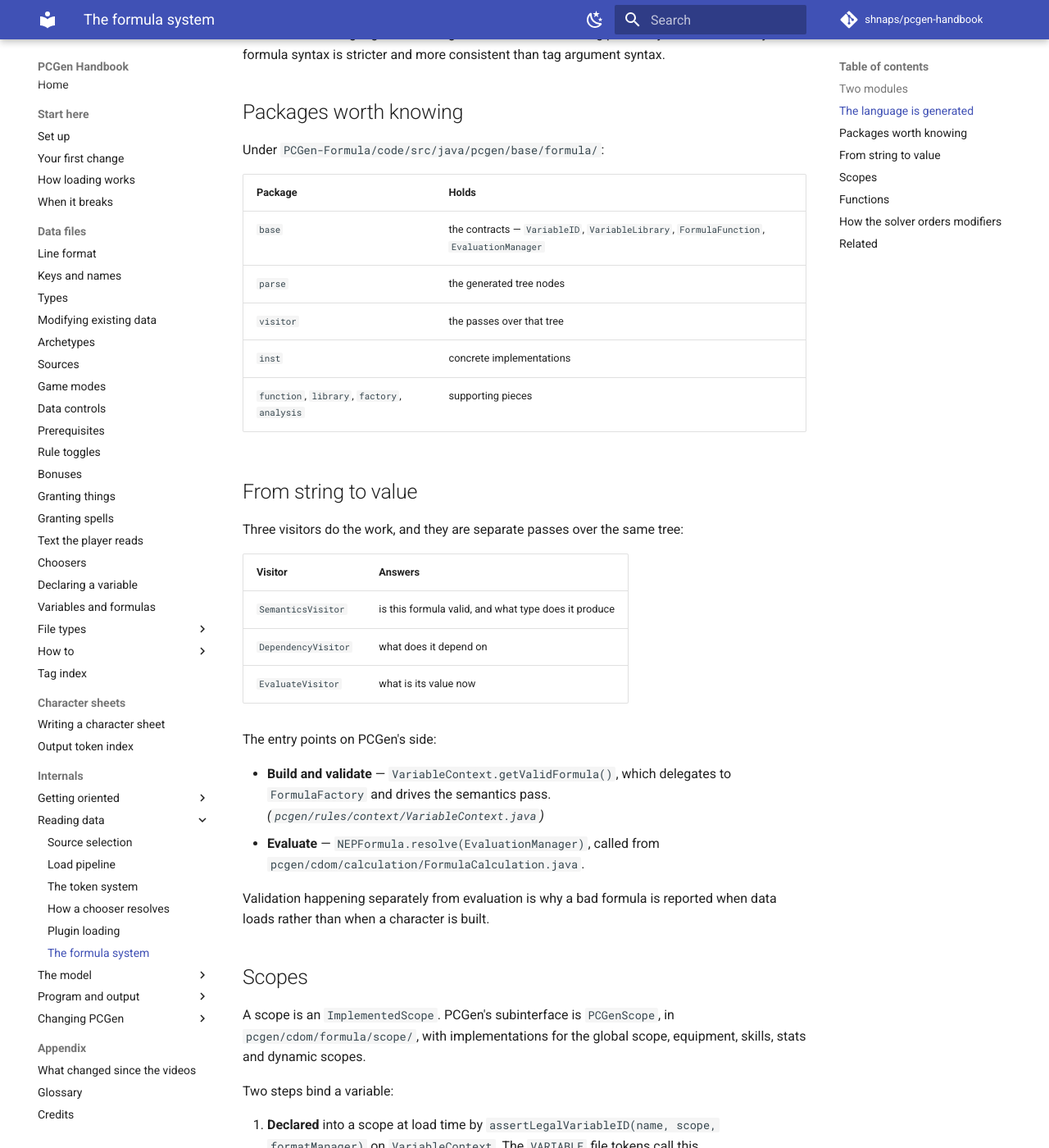
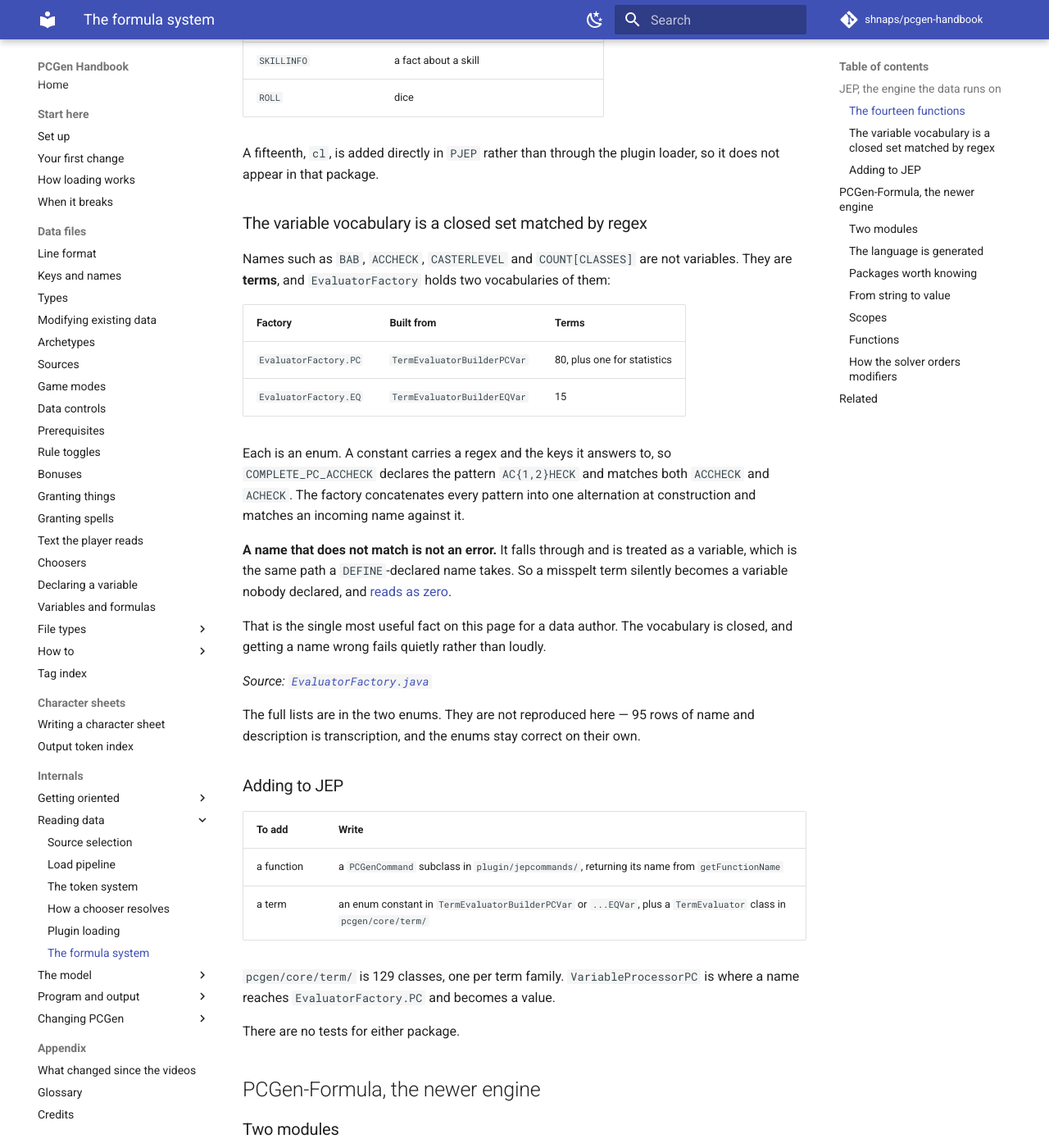
Before and after one commit to shnaps/pcgen-handbook, an MkDocs documentation site: the page built from docs/internals/formula-system.md, in a window 1280 px wide and 1400 px high, scrolled down 1191 px. Shown: the whole window at 82% size. Built offline with MkDocs 1.6.1 and Material for MkDocs 9.7.7, drawn with Linux system fonts in a browser that asks for light colours; comment, search, counter and statistics services are not loaded; some of the changed text lies outside the part shown.

Commit message:
Document JEP, the formula engine the data actually runs on
Open item 1. formula-system.md covered PCGen-Formula and called itself the
formula system, while overview.md pointed here for JEP and almost every formula
in shipped data runs through JEP — 37,076 DEFINE:X|0 and 83,023 BONUS:VAR.

Reforked rather than appended. The old opening was Gradle subprojects, so JEP
underneath would have stapled two topics together. It now opens on the fork and
leaves which-tag-reaches-which to rules-engine.md, which owns it.

Includes the fourteen jepcommands functions, plus cl which PJEP adds directly
and which appears in no package. Deliberately excludes the 95 terms: the page
gives the EvaluatorFactory regex mechanism and representative names instead,
since a 95-row table is transcription and lossy, as COMPLETE_PC_ACCHECK
answering to both ACCHECK and ACHECK shows.

The fact that earns it: a name matching no term is not an error. It falls
through and is treated as a variable, so a misspelt term reads as zero.

Co-Authored-By: Claude Opus 5 (1M context) <noreply@anthropic.com>

```diff
--- a/docs/internals/formula-system.md
+++ b/docs/internals/formula-system.md
@@ -4,13 +4,92 @@ title: The formula system
 
 # The formula system
 
-The formula system is two Gradle subprojects of its own, separate from the main source
-tree. It is what `MODIFY` and `MODIFYOTHER` drive.
+PCGen has **two formula engines**, and both are live. This page covers what each is made
+of. [The rules engine](rules-engine.md) owns which tag reaches which one.
+
+The split matters before you read either half. Almost every formula in shipped data runs
+through the older engine, JEP. The newer one, `PCGen-Formula`, is a separate pair of
+Gradle subprojects and is what `MODIFY` drives.
 
 For the data-side view, see
-[variables and formulas](../lst/concepts/variables-and-formulas.md).
+[declaring a variable](../lst/concepts/declaring-variables.md) for the older engine and
+[variables and formulas](../lst/concepts/variables-and-formulas.md) for the newer.
 
-## Two modules
+## JEP, the engine the data runs on
+
+Every `DEFINE:X|0` and every `BONUS:VAR` value is a JEP expression. That is 37,076 and
+83,023 uses of shipped data respectively, against a `MODIFY` count in the low thousands.
+
+JEP is an external expression parser. PCGen subclasses it as `PJEP` and adds three things:
+its own functions, its own variable vocabulary, and a cache.
+
+*Source: [`PJEP.java`](https://github.com/PCGen/pcgen/blob/d262f8b44952860ff857132035fb32d8d11361fa/code/src/java/pcgen/util/PJEP.java)*
+
+### The fourteen functions
+
+`plugin/jepcommands/` holds a closed set, registered through the same
+[plugin mechanism](plugin-loading.md) as LST tags. Each class returns its own name:
+
+| Function | Does |
+|---|---|
+| `MIN`, `MAX` | the smaller or larger of its arguments |
+| `CEIL`, `FLOOR` | round up, round down |
+| `IF` | a condition |
+| `OR` | a boolean |
+| `COUNT`, `COUNTDISTINCT` | how many of something the character has |
+| `VAR` | read a variable by name |
+| `MASTERVAR` | read one from a master, for companions |
+| `CLASSLEVEL` | levels in a named class |
+| `PCLEVEL` | a level total |
+| `SKILLINFO` | a fact about a skill |
+| `ROLL` | dice |
+
+A fifteenth, `cl`, is added directly in `PJEP` rather than through the plugin loader, so
+it does not appear in that package.
+
+### The variable vocabulary is a closed set matched by regex
+
+Names such as `BAB`, `ACCHECK`, `CASTERLEVEL` and `COUNT[CLASSES]` are not variables. They
+are **terms**, and `EvaluatorFactory` holds two vocabularies of them:
+
+| Factory | Built from | Terms |
+|---|---|---|
+| `EvaluatorFactory.PC` | `TermEvaluatorBuilderPCVar` | 80, plus one for statistics |
+| `EvaluatorFactory.EQ` | `TermEvaluatorBuilderEQVar` | 15 |
+
+Each is an enum. A constant carries a regex and the keys it answers to, so
+`COMPLETE_PC_ACCHECK` declares the pattern `AC{1,2}HECK` and matches both `ACCHECK` and
+`ACHECK`. The factory concatenates every pattern into one alternation at construction and
+matches an incoming name against it.
+
+**A name that does not match is not an error.** It falls through and is treated as a
+variable, which is the same path a `DEFINE`-declared name takes. So a misspelt term
+silently becomes a variable nobody declared, and
+[reads as zero](../lst/concepts/declaring-variables.md).
+
+That is the single most useful fact on this page for a data author. The vocabulary is
+closed, and getting a name wrong fails quietly rather than loudly.
+
+*Source: [`EvaluatorFactory.java`](https://github.com/PCGen/pcgen/blob/d262f8b44952860ff857132035fb32d8d11361fa/code/src/java/pcgen/core/term/EvaluatorFactory.java)*
+
+The full lists are in the two enums. They are not reproduced here — 95 rows of name and
+description is transcription, and the enums stay correct on their own.
+
+### Adding to JEP
+
+| To add | Write |
+|---|---|
+| a function | a `PCGenCommand` subclass in `plugin/jepcommands/`, returning its name from `getFunctionName` |
+| a term | an enum constant in `TermEvaluatorBuilderPCVar` or `...EQVar`, plus a `TermEvaluator` class in `pcgen/core/term/` |
+
+`pcgen/core/term/` is 129 classes, one per term family. `VariableProcessorPC` is where a
+name reaches `EvaluatorFactory.PC` and becomes a value.
+
+There are no tests for either package.
+
+## PCGen-Formula, the newer engine
+
+### Two modules
 
 `settings.gradle` is three lines, and two of them are this:
 
@@ -32,7 +111,7 @@ knows nothing about PCGen's game objects. PCGen glues both to its own model in
     `code/src` excludes them entirely, which makes it look as though the formula system
     has no source. Add them explicitly.
 
-## The language is generated
+### The language is generated
 
 `PCGen-Formula/code/src/` has three source roots, not one:
 
@@ -45,7 +124,7 @@ knows nothing about PCGen's game objects. PCGen glues both to its own model in
 So the formula language has a real grammar rather than being parsed by hand. That is
 why formula syntax is stricter and more consistent than tag argument syntax.
 
-## Packages worth knowing
+### Packages worth knowing
 
 Under `PCGen-Formula/code/src/java/pcgen/base/formula/`:
 
@@ -57,7 +136,7 @@ Under `PCGen-Formula/code/src/java/pcgen/base/formula/`:
 | `inst` | concrete implementations |
 | `function`, `library`, `factory`, `analysis` | supporting pieces |
 
-## From string to value
+### From string to value
 
 Three visitors do the work, and they are separate passes over the same tree:
 
@@ -78,7 +157,7 @@ The entry points on PCGen's side:
 Validation happening separately from evaluation is why a bad formula is reported when
 data loads rather than when a character is built.
 
-## Scopes
+### Scopes
 
 A scope is an `ImplementedScope`. PCGen's subinterface is `PCGenScope`, in
 `pcgen/cdom/formula/scope/`, with implementations for the global scope, equipment,
@@ -94,7 +173,7 @@ Two steps bind a variable:
 So the same variable name on two different objects is two different variables. That is
 what `MODIFYOTHER` needs a scope argument for.
 
-## Functions
+### Functions
 
 `code/src/java/plugin/function/` holds eight functions available inside formulas:
 
@@ -110,7 +189,7 @@ Plus `ListAll`, `key` and `INPUT`.
 These are registered by the same plugin mechanism as tags — see
 [plugin loading](plugin-loading.md).
 
-## How the solver orders modifiers
+### How the solver orders modifiers
 
 When several modifiers apply to one variable, each variable gets a `Solver` holding its
 default plus every modifier applied to it.
```
Also changed, not shown: BACKLOG.md (+1 -1 lines), docs/internals/overview.md (+2 -2 lines), docs/lst/concepts/declaring-variables.md (+1 -0 lines), log.md (+36 -0 lines).
